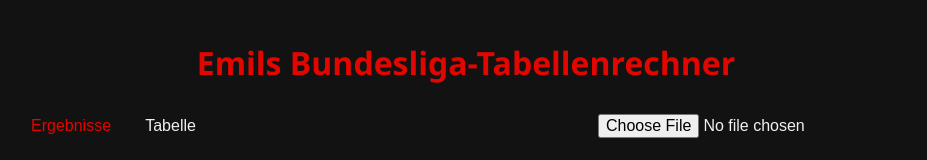
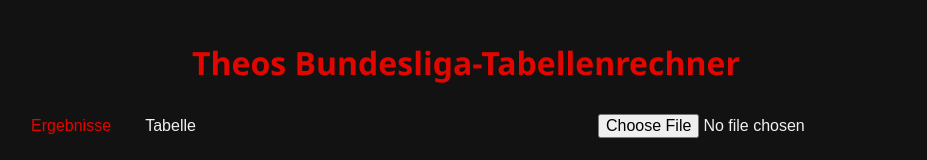
Before and after one commit to domst-dev/Bundesliga-Rechner, a plain HTML site: page index.html in a window 1280 px wide. Shown: the top 160 px of the page, without its empty margins (174-1101 px from the left). Drawn offline with Linux system fonts and the light colour scheme.

Commit message:
index.html aktualisieren

```diff
--- a/index.html
+++ b/index.html
@@ -90,7 +90,7 @@
 </head>
 <body>
   <div class="container">
-    <h1>Emils Bundesliga-Tabellenrechner</h1>
+    <h1>Theos Bundesliga-Tabellenrechner</h1>
     <nav>
       <div>
         <button id="tab-results-btn" class="active">Ergebnisse</button>
```
